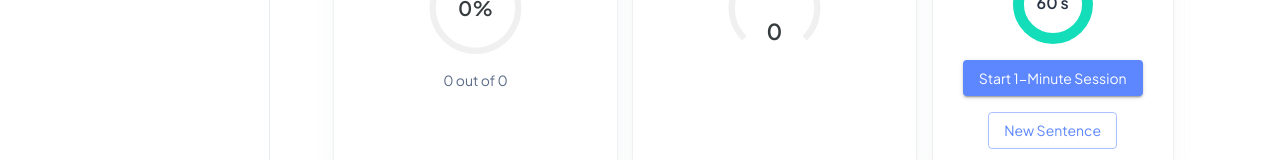
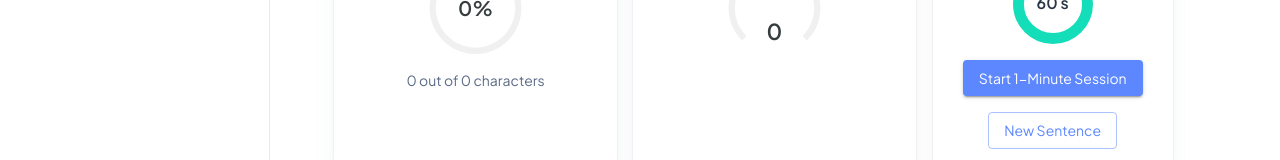
Before and after one commit to cloudful-io/typing-help, a Next.js app: page / in a window 1280 px wide. Shown: the part 222-382 px from the top of the page. Built offline with nearby package versions, Linux system fonts and the light colour scheme; no server answers.

Commit message:
Added label to Card

```diff
--- a/src/app/(DashboardLayout)/components/shared/AccuracyCard.tsx
+++ b/src/app/(DashboardLayout)/components/shared/AccuracyCard.tsx
@@ -53,7 +53,7 @@ const AccuracyCard: React.FC<AccuracyCardProps> = ({ accuracy, correct, total })
       <Grid container justifyContent="center">
         <Grid size={{xs:12}}>
           <ReactApexChart key={accuracy} options={chartOptions} series={series} type="radialBar" height={120} />
-          <Typography variant="subtitle2" color="textSecondary" align='center'>{`${correct} out of ${total}`}</Typography>
+          <Typography variant="subtitle2" color="textSecondary" align='center'>{`${correct} out of ${total} characters`}</Typography>
         </Grid>
       </Grid>
     </DashboardCard>
```
